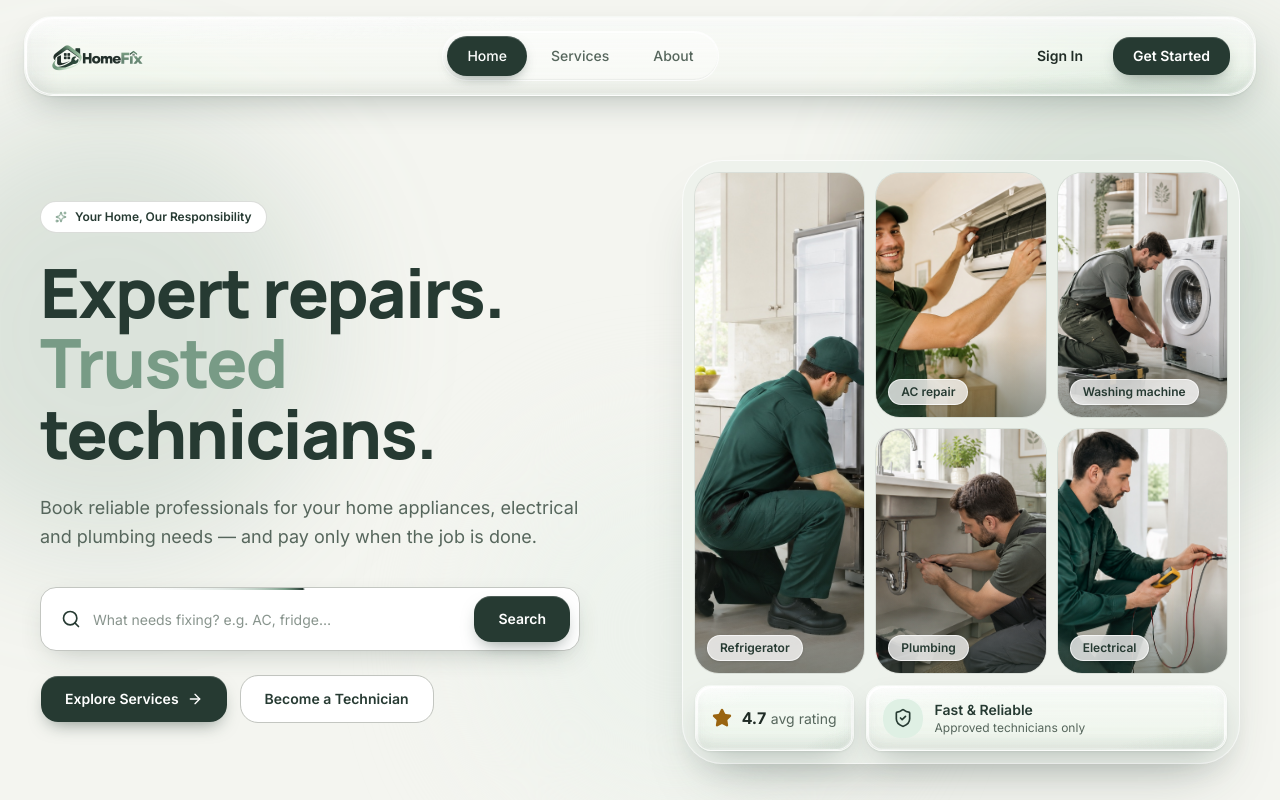
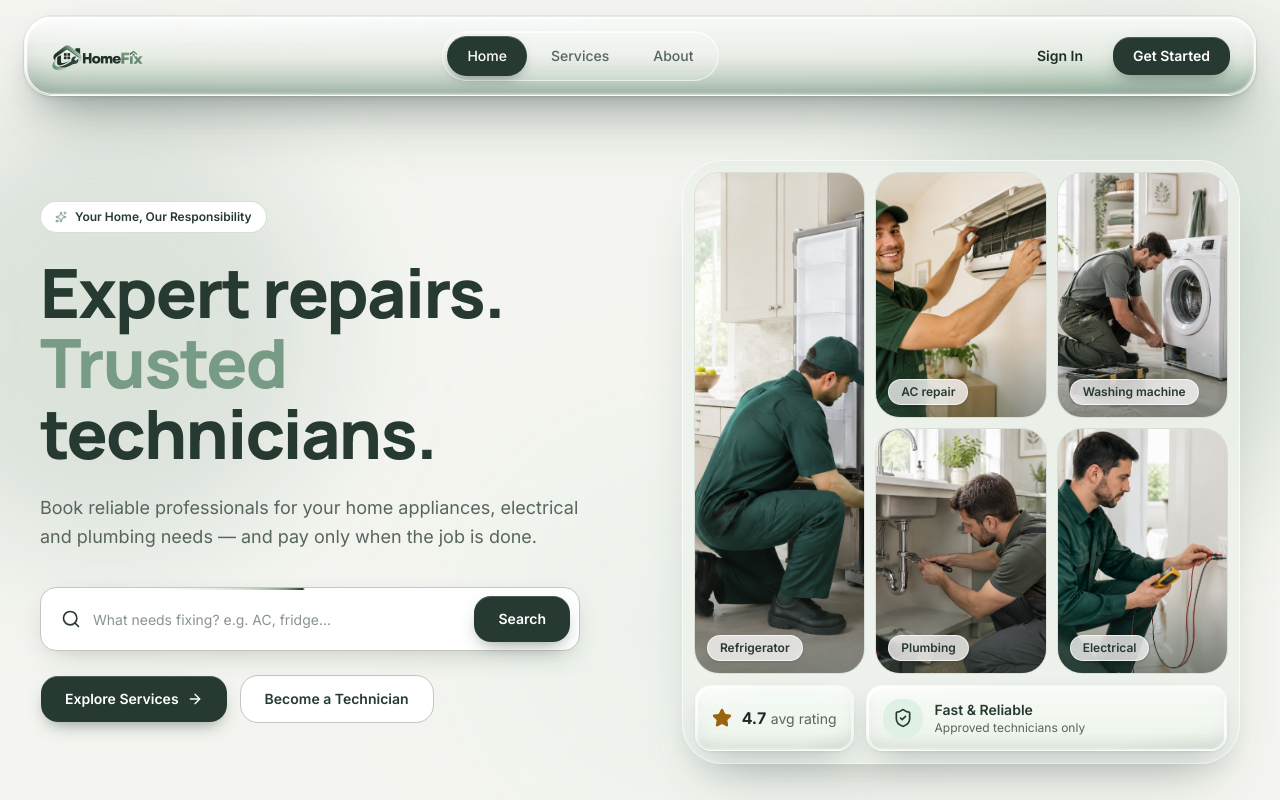
Before and after one commit to mehrabislam00/HomeFix, a Next.js app: page / in a window 1280 px wide. Shown: the top 800 px of the page. Built offline with nearby package versions, Linux system fonts and the light colour scheme.

Commit message:
feat(ui): Refine Inner Navigation Glass — HomeFix

```diff
--- a/app/colors.css
+++ b/app/colors.css
@@ -26,7 +26,9 @@
      Keep in sync with the hex values above. */
   --forest-rgb: 38 58 50;
   --sage-rgb: 120 155 134;
+  --sage-deep-rgb: 74 110 90;
   --ivory-rgb: 244 245 240;
+  --pale-sage-rgb: 237 242 236;
 
   /* ---- Status colors (bg + text pairs) ---- */
   --status-requested-bg: #e3edf7;  --status-requested-fg: #3b6a9c;  /* Soft blue   */
--- a/app/globals.css
+++ b/app/globals.css
@@ -19,13 +19,17 @@
    Layers, bottom to top:
    1. backdrop      blur + saturation (+ SVG edge refraction in Chromium,
                     applied inline by <LiquidGlass />)
-   2. tint          white→ivory wash + a hint of sage, opaque enough to keep
-                    text readable
+   2. tint          white→ivory→sage wash over a sage-deep base, opaque enough
+                    to keep text readable while still letting the page through
    3. inner shadows top-left highlight, bottom-right bounce light, contour
                     hairline, "thickness" shading top & bottom
    4. ::before      specular sheen
    5. ::after       rim light (bright on opposite corners)
    6. outer shadow  forest-tinted, so it sits on the ivory page naturally
+
+   `.liquid-glass-nav` is the navbar variant: a deeper, more opaque version of
+   the same recipe so the bar reads as its own floating surface even over dark
+   imagery, without becoming a solid navbar.
 
    NOTE: no `position` here — add `relative` / `absolute` where it is used.
    ========================================================================== */
@@ -61,6 +65,76 @@
     inset 0 -12px 20px -10px rgb(var(--forest-rgb) / 0.16),
     0 1px 2px rgb(var(--forest-rgb) / 0.1),
     0 20px 44px -14px rgb(var(--forest-rgb) / 0.4);
+}
+
+/* --------------------------------------------------------------------------
+   Navbar variant — deeper tint, denser blur, stronger rim and a longer shadow
+   so the panel clearly separates from the page at every scroll position.
+   -------------------------------------------------------------------------- */
+.liquid-glass-nav {
+  background:
+    linear-gradient(
+      180deg,
+      rgb(255 255 255 / 0.8) 0%,
+      rgb(var(--ivory-rgb) / 0.66) 48%,
+      rgb(var(--sage-rgb) / 0.38) 100%
+    ),
+    rgb(var(--sage-deep-rgb) / 0.22);
+  -webkit-backdrop-filter: blur(24px) saturate(2) brightness(1.06);
+  backdrop-filter: blur(24px) saturate(2) brightness(1.06);
+  border: 1px solid rgb(255 255 255 / 0.68);
+  box-shadow:
+    inset 2px 2px 3px -1px rgb(255 255 255 / 1),
+    inset -2px -2px 3px -1px rgb(255 255 255 / 0.78),
+    inset 0 1px 0 rgb(255 255 255 / 0.95),
+    inset 0 0 0 1px rgb(var(--forest-rgb) / 0.09),
+    inset 0 14px 22px -16px rgb(255 255 255 / 0.9),
+    inset 0 -16px 26px -12px rgb(var(--forest-rgb) / 0.22),
+    0 0 0 1px rgb(var(--forest-rgb) / 0.06),
+    0 2px 4px rgb(var(--forest-rgb) / 0.1),
+    0 18px 34px -18px rgb(var(--forest-rgb) / 0.38),
+    0 32px 64px -24px rgb(var(--forest-rgb) / 0.5);
+}
+
+.liquid-glass-nav[data-scrolled="true"] {
+  background:
+    linear-gradient(
+      180deg,
+      rgb(255 255 255 / 0.86) 0%,
+      rgb(var(--ivory-rgb) / 0.72) 48%,
+      rgb(var(--sage-rgb) / 0.44) 100%
+    ),
+    rgb(var(--sage-deep-rgb) / 0.26);
+  box-shadow:
+    inset 2px 2px 3px -1px rgb(255 255 255 / 1),
+    inset -2px -2px 3px -1px rgb(255 255 255 / 0.78),
+    inset 0 1px 0 rgb(255 255 255 / 0.95),
+    inset 0 0 0 1px rgb(var(--forest-rgb) / 0.1),
+    inset 0 14px 22px -16px rgb(255 255 255 / 0.9),
+    inset 0 -16px 26px -12px rgb(var(--forest-rgb) / 0.24),
+    0 0 0 1px rgb(var(--forest-rgb) / 0.08),
+    0 3px 6px rgb(var(--forest-rgb) / 0.12),
+    0 24px 44px -18px rgb(var(--forest-rgb) / 0.44),
+    0 40px 80px -28px rgb(var(--forest-rgb) / 0.55);
+}
+
+/* nav gets a stronger specular sheen and a brighter rim so its edge reads
+   (compound selectors so they beat the base `.liquid-glass` pseudo rules) */
+.liquid-glass.liquid-glass-nav::before {
+  background:
+    radial-gradient(110% 180% at 8% -45%, rgb(255 255 255 / 0.95), transparent 46%),
+    radial-gradient(85% 150% at 100% 145%, rgb(var(--sage-rgb) / 0.32), transparent 56%);
+}
+
+.liquid-glass.liquid-glass-nav::after {
+  padding: 1.5px;
+  background: linear-gradient(
+    135deg,
+    rgb(255 255 255 / 1),
+    rgb(255 255 255 / 0) 30%,
+    rgb(255 255 255 / 0) 70%,
+    rgb(255 255 255 / 0.92)
+  );
 }
 
 /* specular sheen: soft light from the top-left, sage bounce from bottom-right */
@@ -100,10 +174,18 @@
   .liquid-glass {
     background: rgb(var(--ivory-rgb) / 0.94);
   }
+  .liquid-glass-nav {
+    background: rgb(var(--pale-sage-rgb) / 0.97);
+  }
 }
 @media (prefers-reduced-transparency: reduce) {
   .liquid-glass {
     background: rgb(var(--ivory-rgb) / 0.96);
+    -webkit-backdrop-filter: none;
+    backdrop-filter: none;
+  }
+  .liquid-glass-nav {
+    background: rgb(var(--pale-sage-rgb) / 0.98);
     -webkit-backdrop-filter: none;
     backdrop-filter: none;
   }
--- a/components/Navbar/navbar.tsx
+++ b/components/Navbar/navbar.tsx
@@ -44,7 +44,8 @@ export function Navbar() {
         <LiquidGlass
           data-scrolled={scrolled}
           radius={28}
-          className="liquid-glass relative mx-auto flex h-[72px] max-w-[1280px] items-center justify-between px-3 sm:h-20 sm:px-6"
+          blur={12}
+          className="liquid-glass liquid-glass-nav relative mx-auto flex h-[72px] max-w-[1280px] items-center justify-between px-3 sm:h-20 sm:px-6"
         >
           <nav className="contents" aria-label="Main">
             {/* Logo only */}
@@ -58,7 +59,7 @@ export function Navbar() {
             </Link>
 
             {/* Center links — inner glass track */}
-            <ul className="hidden items-center gap-1 rounded-full border border-white/60 bg-white/40 p-1 shadow-[inset_0_1px_1px_rgb(255_255_255/0.9),inset_0_-1px_1px_rgb(38_58_50/0.06)] md:flex">
+            <ul className="hidden items-center gap-1 rounded-full border border-white/60 bg-white/20 p-1 shadow-[inset_0_1px_1px_rgb(255_255_255/0.8),inset_0_-1px_1px_rgb(255_255_255/0.03)] md:flex">
               {links.map(({ label, href }) => {
                 const active = pathname === href;
                 return (
```
